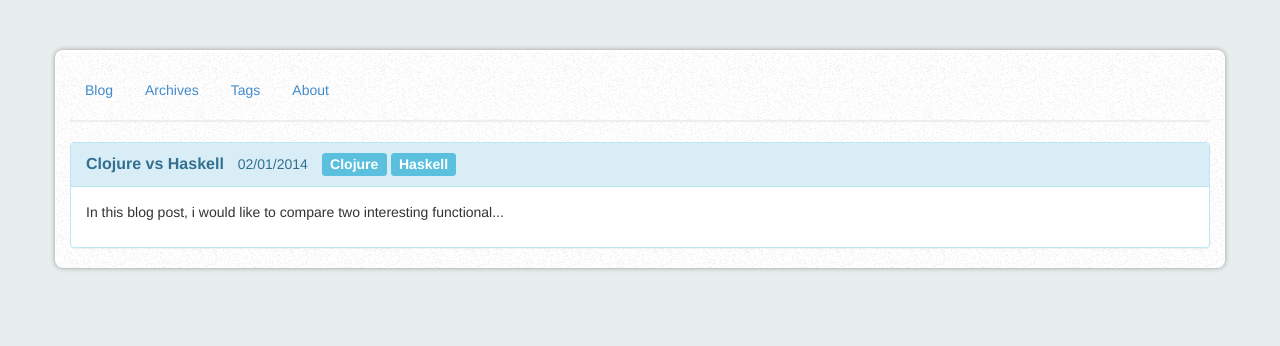
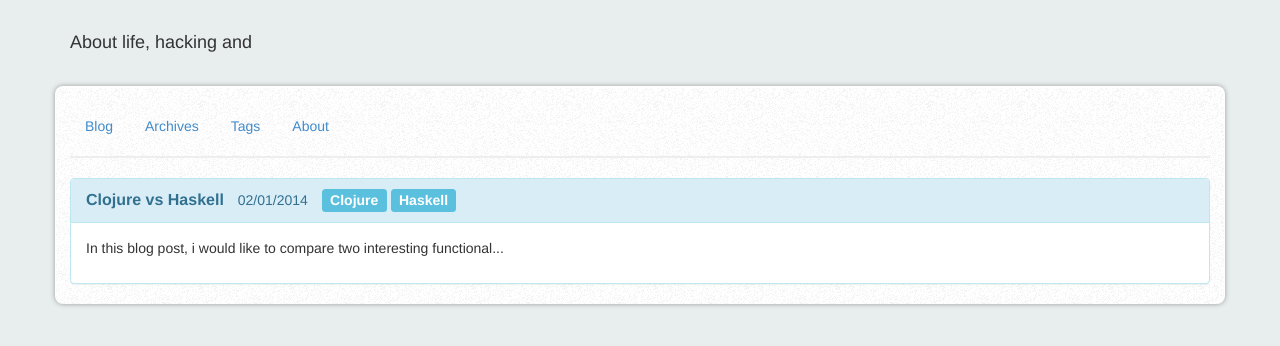
Before and after one commit to janherich/gutenberg, a plain HTML site: page resources/outline/post.html in a window 1280 px wide. Drawn offline with Linux system fonts and the light colour scheme.

Commit message:
Update development resources

```diff
--- a/resources/outline/css/blog.css
+++ b/resources/outline/css/blog.css
@@ -1,12 +1,17 @@
 body {
     background-color: #E8EDED;
+}
+
+#motto {
+    font-size: large;
+    margin-top: 30px;
 }
 
 #main {
     background: #eee url('images/paper.png') repeat scroll 0 0;
     border-radius: 8px;
     box-shadow: #fff 0 1px 0 1px inset,rgba(0,0,0,0.35) 0 0 5px;
-    margin-top: 50px;
+    margin-top: 30px;
     margin-bottom: 50px;
 }
 
--- a/resources/outline/post.html
+++ b/resources/outline/post.html
@@ -11,6 +11,9 @@
     <link rel="stylesheet" type="text/css" href="css/blog.css">
   </head>
   <body>
+    <div id="motto" class="container">
+      About life, hacking and
+    </div>
     <div id="main" class="container">
       <div id="wrapper">
         <ul id="header" class="nav nav-pills">
```
Also changed, not shown: resources/outline/blog.html (+1 -1 lines).
